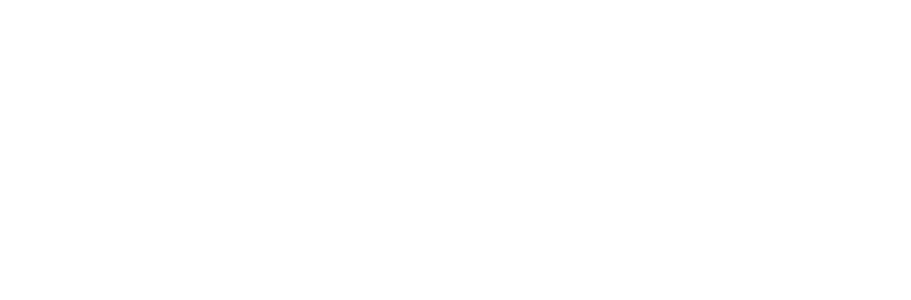
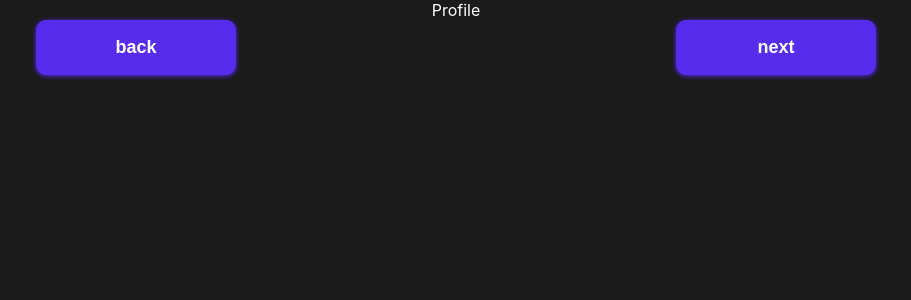
Before and after one commit to Mr-1011/Claire, a React (Create React App) app: page /profile in a window 1280 px wide. Before the commit this address had no page. Shown: the top 300 px of the page, without its empty margins (184-1095 px from the left). Built offline with nearby package versions, Linux system fonts and the light colour scheme; the HTML template or start-up script is replaced by a standard one.

Commit message:
Buttons to jump between pages

```diff
--- a/package.json
+++ b/package.json
@@ -3,6 +3,10 @@
   "version": "0.1.0",
   "private": true,
   "dependencies": {
+    "@emotion/react": "^11.10.5",
+    "@emotion/styled": "^11.10.5",
+    "@material-ui/core": "^4.12.4",
+    "@mui/material": "^5.11.1",
     "@testing-library/jest-dom": "^5.16.5",
     "@testing-library/react": "^13.4.0",
     "@testing-library/user-event": "^13.5.0",
--- a/src/App.css
+++ b/src/App.css
@@ -2,37 +2,24 @@
   text-align: center;
 }
 
-.App-logo {
-  height: 40vmin;
-  pointer-events: none;
+.next__div {
+  display: flex;
+  justify-content: space-around;
+
 }
 
-@media (prefers-reduced-motion: no-preference) {
-  .App-logo {
-    animation: App-logo-spin infinite 20s linear;
-  }
+.next__link {
+  text-decoration: none;
 }
 
-.App-header {
-  background-color: #282c34;
-  min-height: 100vh;
-  display: flex;
-  flex-direction: column;
-  align-items: center;
-  justify-content: center;
-  font-size: calc(10px + 2vmin);
-  color: white;
+.button__next {
+  width: 200px;
+  height: 55px;
+  border-radius: 10px;
+  border: none;
+  font-size: large;
+  font-weight: bold;
+  color: #ffffff;
+  background-color: #582ced;
+  box-shadow: 0 1px 5px #582ced;
 }
-
-.App-link {
-  color: #61dafb;
-}
-
-@keyframes App-logo-spin {
-  from {
-    transform: rotate(0deg);
-  }
-  to {
-    transform: rotate(360deg);
-  }
-}
--- a/src/App.js
+++ b/src/App.js
@@ -1,5 +1,8 @@
 import './App.css';
 import { BrowserRouter as Router, Routes, Route } from "react-router-dom";
+import Questions from './Components/Questions'
+import Start from './Components/Start'
+import Profile from './Components/Profile'
 
 function App() {
   return (
@@ -7,10 +10,16 @@
       <Router>
         <Routes>
           <Route path='/' element={
-            <h1>start</h1>
+            <Start />
           } />
           <Route path='/question' element={
-            <h1>question</h1>
+            <Questions />
+          } />
+          <Route path='/profile' element={
+            <Profile />
+          } />
+          <Route path='/dashboard' element={
+            <h1>Speedometer</h1>
           } />
         </Routes>
       </Router>
--- /dev/null
+++ b/src/Components/Profile.js
@@ -0,0 +1,29 @@
+import React from 'react'
+import { Link } from "react-router-dom";
+import '../App.css';
+
+function Profile() {
+  return (
+    <div>
+      <div>Profile</div>
+
+
+
+      <div className='next__div'>
+        <Link to='/question' className='back__link'>
+          <button onClick={() => window.scrollTo({ top: 0 })} className='button__next'>
+            back
+          </button>
+        </Link>
+
+        <Link to='/dashboard' className='next__link'>
+          <button onClick={() => window.scrollTo({ top: 0 })} className='button__next'>
+            next
+          </button>
+        </Link>
+      </div>
+    </div>
+  )
+}
+
+export default Profile
--- /dev/null
+++ b/src/Components/Questions.js
@@ -0,0 +1,28 @@
+import React from 'react'
+import { Link } from "react-router-dom";
+import '../App.css';
+
+function Questions() {
+  return (
+    <div>
+      <div>Questions</div>
+
+      <div className='next__div'>
+        <Link to='/' className='back__link'>
+          <button onClick={() => window.scrollTo({ top: 0 })} className='button__next'>
+            back
+          </button>
+        </Link>
+
+        <Link to='/profile' className='next__link'>
+          <button onClick={() => window.scrollTo({ top: 0 })} className='button__next'>
+            next
+          </button>
+        </Link>
+      </div>
+
+    </div>
+  )
+}
+
+export default Questions
--- /dev/null
+++ b/src/Components/Start.js
@@ -0,0 +1,32 @@
+import React from 'react'
+import { Link } from "react-router-dom";
+import '../App.css';
+
+
+function Start() {
+  return (
+    <div>
+      <div>Start</div>
+
+
+
+
+      <div className='next__div'>
+        <Link to='/' className='back__link'>
+          <button onClick={() => window.scrollTo({ top: 0 })} className='button__next'>
+            back
+          </button>
+        </Link>
+
+        <Link to='/question' className='next__link'>
+          <button onClick={() => window.scrollTo({ top: 0 })} className='button__next'>
+            next
+          </button>
+        </Link>
+      </div>
+
+    </div>
+  )
+}
+
+export default Start
--- a/src/index.css
+++ b/src/index.css
@@ -5,6 +5,8 @@
     sans-serif;
   -webkit-font-smoothing: antialiased;
   -moz-osx-font-smoothing: grayscale;
+  background: #1b1b1b;
+  color: #ffffff;
 }
 
 code {
```
Also changed, not shown: 2 other files (tests, documents, lock files or other folders).
